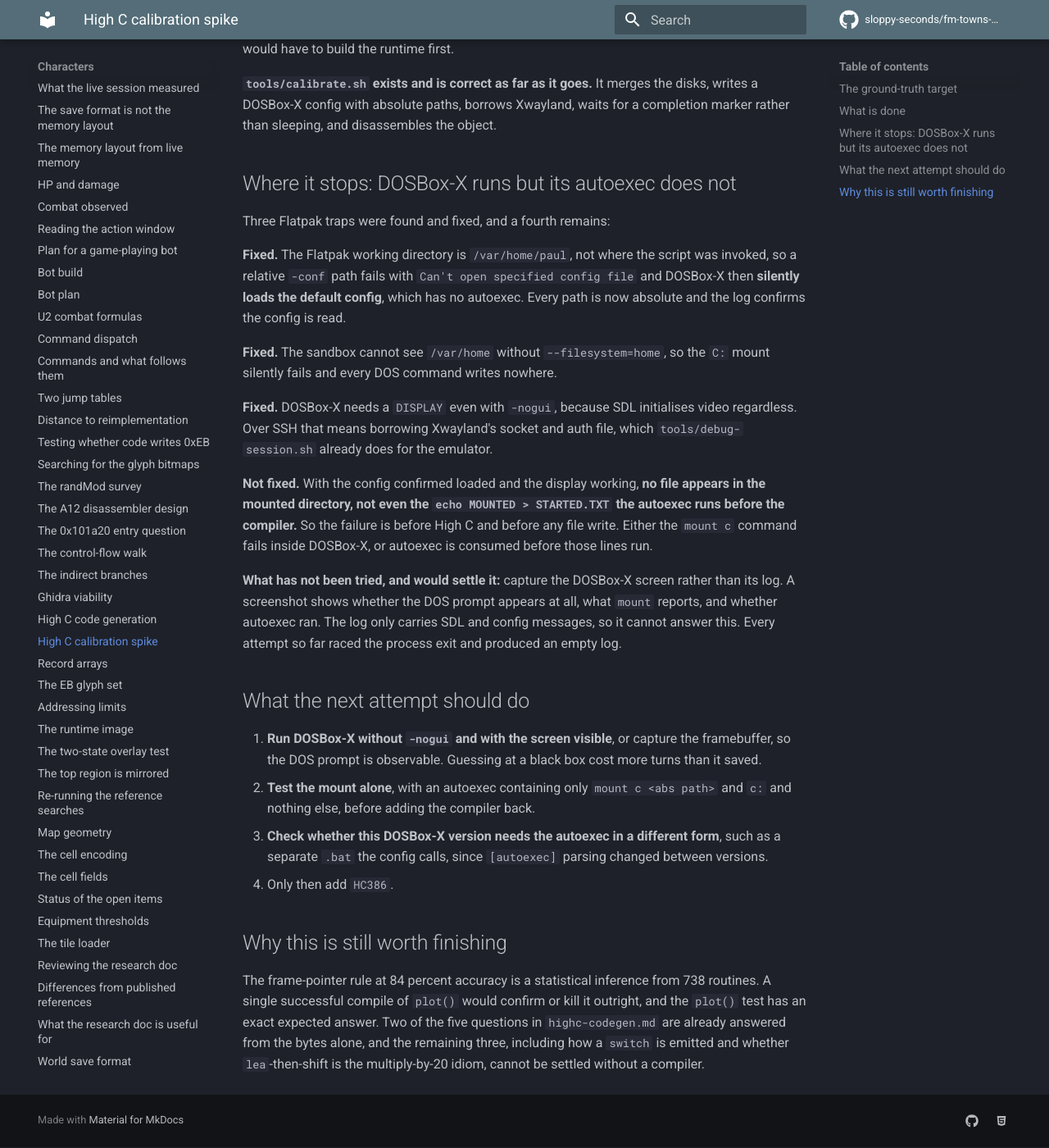
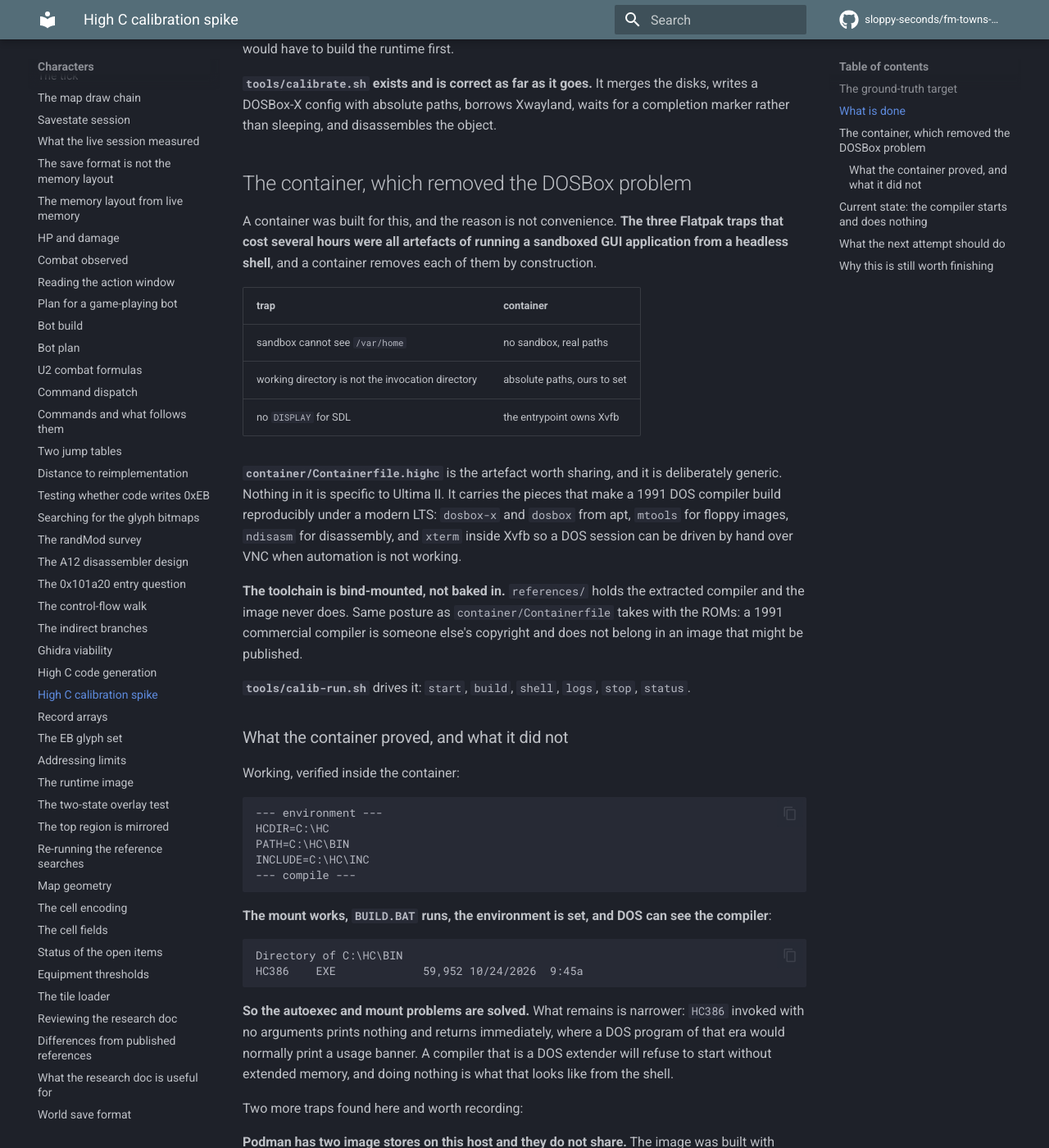
Before and after one commit to sloppy-seconds/fm-towns-ultima, an MkDocs documentation site: the page built from docs/highc-spike.md, in a window 1280 px wide and 1400 px high, scrolled down 1428 px. Shown: the whole window at 82% size. Built offline with MkDocs 1.6.1 and Material for MkDocs 9.7.7, drawn with Linux system fonts in a browser that asks for light colours; comment, search, counter and statistics services are not loaded; some of the changed text lies outside the part shown.

Commit message:
Add a calibration container, which removes all three Flatpak traps
A container for the High C spike, and the reason is not convenience. The three Flatpak traps that cost several
hours were all artefacts of running a sandboxed GUI application from a headless shell, and a container removes each
by construction: no sandbox so /var/home is visible, the working directory is ours to set so a relative config path
cannot silently load the default, and the entrypoint owns Xvfb so DISPLAY always exists for SDL.

container/Containerfile.highc is the artefact worth sharing and it is deliberately generic. Nothing in it is
specific to Ultima II. It carries what makes a 1991 DOS compiler build reproducibly under a modern LTS: dosbox-x
and dosbox from apt, mtools for floppy images, ndisasm for disassembly, and xterm inside Xvfb so a DOS session can
be driven by hand over VNC when automation fails.

THE TOOLCHAIN IS BIND-MOUNTED, NOT BAKED IN. Same posture as the emulator container takes with its ROMs. A 1991
commercial compiler is someone else's copyright and does not belong in an image that might be published, so
references/ holds it and the image never does.

WHAT THE CONTAINER PROVED. The mount works, BUILD.BAT runs, the environment is set, and DOS can see the compiler:

  Directory of C:\HC\BIN
  HC386    EXE             59,952 10/24/2026  9:45a

So both the mount and autoexec questions are settled and the original DOSBox problem is gone.

TWO MORE TRAPS FOUND, both silent.

Podman has two image stores on this host and they do not share. The image is built with sudo, so a plain
"podman images" finds nothing and podman then tries to PULL localhost/highc from a registry, failing with a
certificate error that says nothing about the cause. The script now asks each store whether it has the image.

DOS gets one drive. C: is mounted at /work, so HCDIR=C:\HC only resolves if the toolchain is ALSO mounted at
/work/HC. Mounting it at /hc looks correct on the Linux side and is invisible to DOS.

WHERE IT STILL STOPS. HC386 is visible and invoked, and produces no output and an empty ERRORLEVEL. That is the
signature of a DOS extender refusing to start, so the next variables are xms, umb, memsize and the emulated DOS
version, one at a time. The cheap next step is a screenshot rather than a log, because the log carries only SDL and
config messages and cannot show what DOS prints.

````diff
--- a/docs/highc-spike.md
+++ b/docs/highc-spike.md
@@ -53,39 +53,86 @@
 **`tools/calibrate.sh` exists and is correct as far as it goes.** It merges the disks, writes a DOSBox-X config with
 absolute paths, borrows Xwayland, waits for a completion marker rather than sleeping, and disassembles the object.
 
-## Where it stops: DOSBox-X runs but its autoexec does not
+## The container, which removed the DOSBox problem
 
-Three Flatpak traps were found and fixed, and a fourth remains:
+A container was built for this, and the reason is not convenience. **The three Flatpak traps that cost several
+hours were all artefacts of running a sandboxed GUI application from a headless shell**, and a container removes
+each of them by construction.
 
-**Fixed.** The Flatpak working directory is `/var/home/paul`, not where the script was invoked, so a relative
-`-conf` path fails with `Can't open specified config file` and DOSBox-X then **silently loads the default config**,
-which has no autoexec. Every path is now absolute and the log confirms the config is read.
+| trap | container |
+|---|---|
+| sandbox cannot see `/var/home` | no sandbox, real paths |
+| working directory is not the invocation directory | absolute paths, ours to set |
+| no `DISPLAY` for SDL | the entrypoint owns Xvfb |
 
-**Fixed.** The sandbox cannot see `/var/home` without `--filesystem=home`, so the `C:` mount silently fails and
-every DOS command writes nowhere.
+**`container/Containerfile.highc`** is the artefact worth sharing, and it is deliberately generic. Nothing in it is
+specific to Ultima II. It carries the pieces that make a 1991 DOS compiler build reproducibly under a modern LTS:
+`dosbox-x` and `dosbox` from apt, `mtools` for floppy images, `ndisasm` for disassembly, and `xterm` inside Xvfb so
+a DOS session can be driven by hand over VNC when automation is not working.
 
-**Fixed.** DOSBox-X needs a `DISPLAY` even with `-nogui`, because SDL initialises video regardless. Over SSH that
-means borrowing Xwayland's socket and auth file, which `tools/debug-session.sh` already does for the emulator.
+**The toolchain is bind-mounted, not baked in.** `references/` holds the extracted compiler and the image never
+does. Same posture as `container/Containerfile` takes with the ROMs: a 1991 commercial compiler is someone else's
+copyright and does not belong in an image that might be published.
 
-**Not fixed.** With the config confirmed loaded and the display working, **no file appears in the mounted
-directory, not even the `echo MOUNTED > STARTED.TXT` the autoexec runs before the compiler.** So the failure is
-before High C and before any file write. Either the `mount c` command fails inside DOSBox-X, or autoexec is
-consumed before those lines run.
+**`tools/calib-run.sh`** drives it: `start`, `build`, `shell`, `logs`, `stop`, `status`.
 
-**What has not been tried, and would settle it:** capture the DOSBox-X screen rather than its log. A screenshot
-shows whether the DOS prompt appears at all, what `mount` reports, and whether autoexec ran. The log only carries
-SDL and config messages, so it cannot answer this. Every attempt so far raced the process exit and produced an
-empty log.
+### What the container proved, and what it did not
+
+Working, verified inside the container:
+
+```
+--- environment ---
+HCDIR=C:\HC
+PATH=C:\HC\BIN
+INCLUDE=C:\HC\INC
+--- compile ---
+```
+
+**The mount works, `BUILD.BAT` runs, the environment is set, and DOS can see the compiler**:
+
+```
+Directory of C:\HC\BIN
+HC386    EXE             59,952 10/24/2026  9:45a
+```
+
+**So the autoexec and mount problems are solved.** What remains is narrower: `HC386` invoked with no arguments
+prints nothing and returns immediately, where a DOS program of that era would normally print a usage banner. A
+compiler that is a DOS extender will refuse to start without extended memory, and doing nothing is what that looks
+like from the shell.
+
+Two more traps found here and worth recording:
+
+**Podman has two image stores on this host and they do not share.** The image was built with sudo, so a plain
+`podman images` finds nothing and podman then tries to **pull** `localhost/highc` from a registry, failing with a
+certificate error that says nothing about the cause. The script now asks each store whether it has the image.
+
+**DOS gets one drive.** `C:` is mounted at `/work`, so `HCDIR=C:\HC` only resolves if the toolchain is also
+mounted at `/work/HC`. Mounting it at `/hc` looks correct on the Linux side and is invisible to DOS.
+
+## Current state: the compiler starts and does nothing
+
+With the container in place the mount and autoexec questions are settled. `HC386` is visible to DOS, 59,952 bytes,
+and invoking it produces **no output and an empty `ERRORLEVEL`**.
+
+That is the signature of a DOS extender refusing to start, and the leading candidates are memory and DOS version.
+`HC386.EXE` is a protected-mode program that expects `RUN386`-style extended memory, so the things to vary are
+`xms`, `umb`, `memsize`, and possibly the emulated DOS version. All of those are one-line changes to
+`container/highc/dosbox.conf`.
+
+**What has not been tried, and is the cheap next step:** capture the DOSBox screen rather than its log. A screenshot
+shows what DOS prints when `HC386` is invoked with no arguments, including an "insufficient memory" or "load error"
+message that never reaches a log file. The first attempt at this has been made and its result is being read.
 
 ## What the next attempt should do
 
-1. **Run DOSBox-X without `-nogui` and with the screen visible**, or capture the framebuffer, so the DOS prompt is
-   observable. Guessing at a black box cost more turns than it saved.
-2. **Test the mount alone**, with an autoexec containing only `mount c <abs path>` and `c:` and nothing else, before
-   adding the compiler back.
-3. **Check whether this DOSBox-X version needs the autoexec in a different form**, such as a separate `.bat` the
-   config calls, since `[autoexec]` parsing changed between versions.
-4. Only then add `HC386`.
+1. **Read the DOS screen, not the log.** The log carries SDL and config messages only. Every question about what
+   DOS is doing needs the framebuffer.
+2. **Vary the DOS environment**, one variable at a time: `xms=true`, `umb=true`, `memsize=64`, and an emulated DOS
+   version of 6.22 if DOSBox-X defaults to something later. A 1991 extender may object to DOS 7.
+3. **Try `dosbox` instead of `dosbox-x`.** Both are in the image. DOSBox 0.74 has a different and much older
+   extender implementation, so if it runs there and not in DOSBox-X, the fault is the emulator rather than the
+   compiler.
+4. **Only then** worry about compiler flags, which is what the original brief was about.
 
 ## Why this is still worth finishing
 
````
Also changed, not shown: 4 other files.
